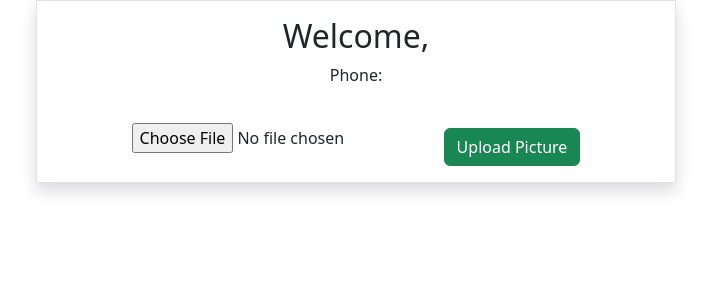
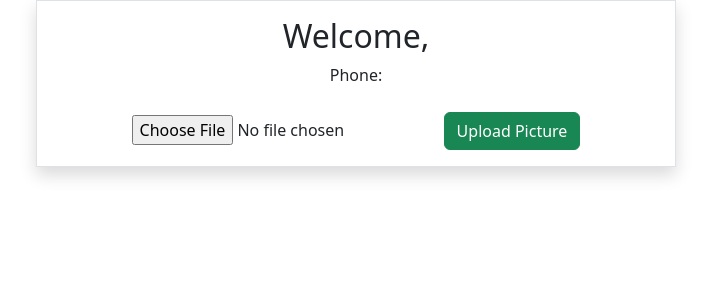
Before and after one commit to devtescode/Opay_Frontend, a React (Vite) app: page /upload in a window 1280 px wide. Shown: the top 300 px of the page, without its empty margins (284-995 px from the left). Built offline with nearby package versions, Linux system fonts and the light colour scheme.

Commit message:
update profile

```diff
--- a/src/assets/components/Uploadpicture/Uploadpicture.jsx
+++ b/src/assets/components/Uploadpicture/Uploadpicture.jsx
@@ -79,7 +79,7 @@ const Uploadpicture = () => {
 
                 <div style={{ marginTop: '25px' }}>
                     <input type="file" onChange={(e) => setFile(e.target.files[0])} />
-                    <button className='mt-3 btn btn-success' onClick={handleUpload} disabled={loading}>
+                    <button className='mt-sm-0 mt-3 btn btn-success' onClick={handleUpload} disabled={loading}>
                         {loading ? 'Uploading...' : 'Upload Picture'}
                     </button>
                 </div>
```
